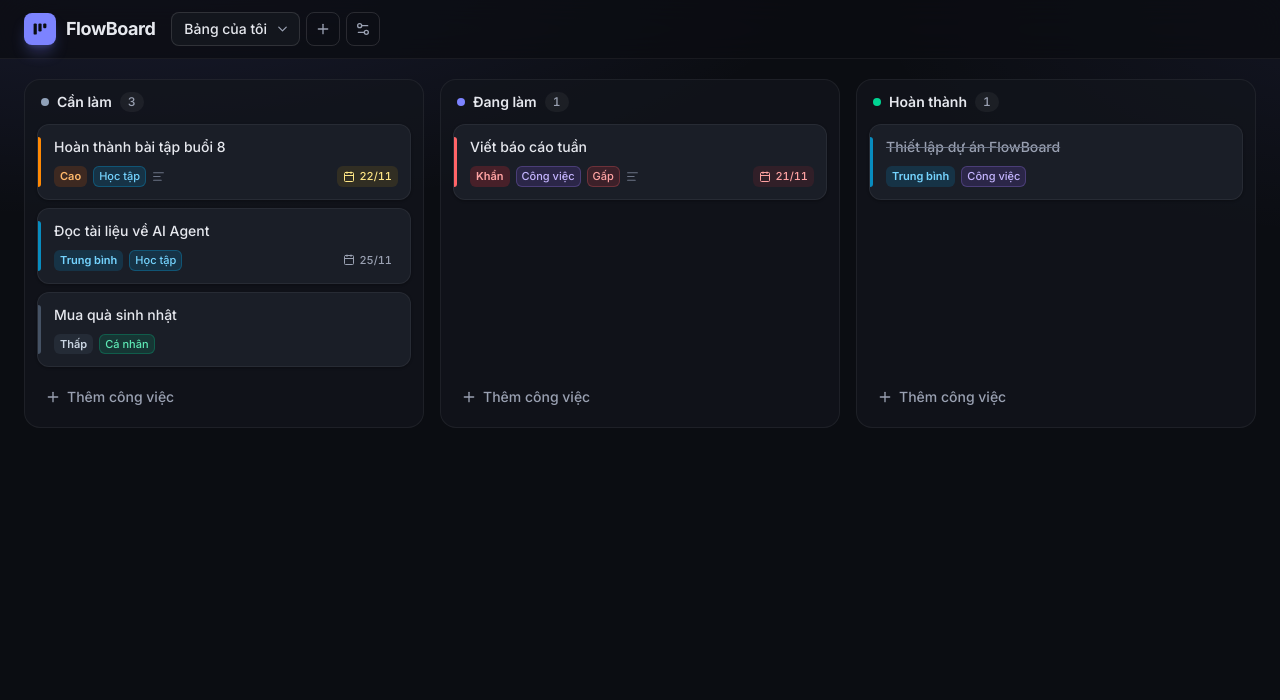
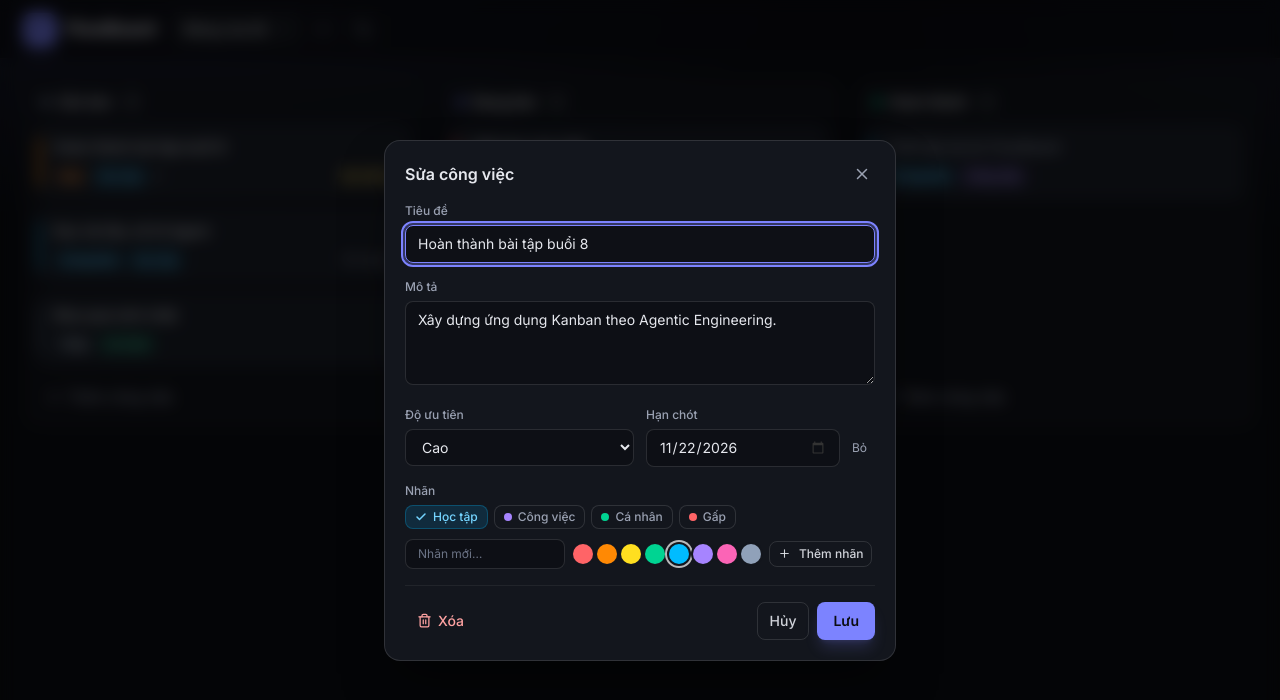
Before and after one commit to dorai4vn/flowboard-kanban, a React (Vite) app: page / in a window 1280 px wide. Both pictures are taken after a click on the element "Hoàn thành bài tập buổi 8". Shown: the top 700 px of the page. Built offline with nearby package versions, Linux system fonts and the light colour scheme.

Commit message:
feat(ui): task create/edit/delete dialog
Co-Authored-By: Claude Opus 5.5 <noreply@anthropic.com>
Claude-Session: https://claude.ai/code/session_013LqNKxETzaUDPUa9UAf191

```diff
--- a/src/App.tsx
+++ b/src/App.tsx
@@ -1,4 +1,6 @@
+import { useState } from 'react';
 import { toLocalDateKey } from './domain/dates';
+import { TaskDialog, type EditorState } from './components/TaskDialog';
 import { BoardView } from './components/BoardView';
 import { Header } from './components/Header';
 import { Toast } from './components/Toast';
@@ -9,13 +11,17 @@ export default function App({ today = toLocalDateKey(new Date()) }: { today?: st
   const filter = useBoardStore((s) => s.filter);
   const notice = useBoardStore((s) => s.notice);
   const dismissNotice = useBoardStore((s) => s.dismissNotice);
+  const [editor, setEditor] = useState<EditorState | null>(null);
 
   return (
     <div data-accent={board.accent} className="board-glow min-h-dvh">
       <Header board={board} />
       <main className="mx-auto max-w-[1400px] px-4 py-5 sm:px-6">
-        <BoardView board={board} filter={filter} today={today} onAdd={() => {}} onOpen={() => {}} />
+        <BoardView board={board} filter={filter} today={today} onAdd={(column) => setEditor({ mode: 'create', column })}
+          onOpen={(id) => setEditor({ mode: 'edit', id })}
+        />
       </main>
+      {editor && <TaskDialog key={editor.mode === 'edit' ? editor.id : editor.column} board={board} editor={editor} onClose={() => setEditor(null)} />}
       {notice && <Toast message={notice} onClose={dismissNotice} />}
     </div>
   );
--- a/src/components/TaskCard.tsx
+++ b/src/components/TaskCard.tsx
@@ -59,7 +59,15 @@ export function TaskCard(props: Props) {
   return (
     <article
       className="group relative cursor-pointer rounded-xl border border-line bg-card p-3 pl-4 shadow-sm shadow-black/20 transition hover:-translate-y-px hover:border-line-strong hover:bg-card-hover"
+      tabIndex={0}
+      aria-label={task.title}
       onClick={() => onOpen(task.id)}
+      onKeyDown={(e) => {
+        if (e.key === 'Enter') {
+          e.preventDefault();
+          onOpen(task.id);
+        }
+      }}
     >
       <TaskCardBody {...props} />
     </article>
--- /dev/null
+++ b/src/components/TaskDialog.tsx
@@ -0,0 +1,212 @@
+import { useState, type FormEvent } from 'react';
+import { Check, Plus, Trash2 } from 'lucide-react';
+import { COLUMN_TITLES, LABEL_COLOR_NAMES, LABEL_COLORS, PRIORITIES, PRIORITY_LABELS, type Board, type ColumnId, type LabelColor, type Priority } from '../domain/types';
+import { useBoardStore } from '../store/useBoardStore';
+import { ConfirmDialog } from './ConfirmDialog';
+import { Modal } from './Modal';
+import { LABEL_CLASSES, LABEL_DOT, buttonGhost, buttonPrimary, inputClass } from './styles';
+
+export type EditorState = { mode: 'create'; column: ColumnId } | { mode: 'edit'; id: string };
+
+const fieldLabel = 'mb-1.5 block text-xs font-medium text-muted';
+
+export function TaskDialog({ board, editor, onClose }: { board: Board; editor: EditorState; onClose: () => void }) {
+  const { createTask, updateTask, deleteTask, addLabel } = useBoardStore((s) => s);
+  const existing = editor.mode === 'edit' ? board.tasks[editor.id] : undefined;
+
+  const [title, setTitle] = useState(existing?.title ?? '');
+  const [description, setDescription] = useState(existing?.description ?? '');
+  const [priority, setPriority] = useState<Priority>(existing?.priority ?? 'medium');
+  const [dueDate, setDueDate] = useState(existing?.dueDate ?? '');
+  const [labelIds, setLabelIds] = useState<string[]>(existing?.labelIds ?? []);
+  const [error, setError] = useState<string | null>(null);
+  const [newLabel, setNewLabel] = useState('');
+  const [newLabelColor, setNewLabelColor] = useState<LabelColor>('blue');
+  const [labelError, setLabelError] = useState<string | null>(null);
+  const [confirming, setConfirming] = useState(false);
+
+  if (editor.mode === 'edit' && !existing) return null;
+
+  const submit = (e: FormEvent) => {
+    e.preventDefault();
+    const input = { title, description, priority, dueDate: dueDate || null, labelIds };
+    const err = editor.mode === 'create' ? createTask(input, editor.column) : updateTask(editor.id, input);
+    if (err) setError(err);
+    else onClose();
+  };
+
+  const toggleLabel = (id: string) => setLabelIds((ids) => (ids.includes(id) ? ids.filter((x) => x !== id) : [...ids, id]));
+
+  const createLabel = () => {
+    const r = addLabel(newLabel, newLabelColor);
+    if (!r.ok) return setLabelError(r.error);
+    setLabelIds((ids) => [...ids, r.value.id]);
+    setNewLabel('');
+    setLabelError(null);
+  };
+
+  const heading = editor.mode === 'create' ? 'Công việc mới' : 'Sửa công việc';
+
+  return (
+    <Modal title={heading} onClose={onClose}>
+      {editor.mode === 'create' && <p className="-mt-2 mb-4 text-xs text-muted">Thêm vào cột “{COLUMN_TITLES[editor.column]}”</p>}
+      <form onSubmit={submit} noValidate className="space-y-4">
+        <div>
+          <label htmlFor="task-title" className={fieldLabel}>
+            Tiêu đề
+          </label>
+          <input
+            id="task-title"
+            className={inputClass}
+            value={title}
+            maxLength={200}
+            placeholder="Cần làm gì?"
+            onChange={(e) => setTitle(e.target.value)}
+            aria-invalid={error ? true : undefined}
+            aria-describedby={error ? 'task-error' : undefined}
+            data-autofocus
+          />
+          {error && (
+            <p id="task-error" role="alert" className="mt-1.5 text-xs text-red-300">
+              {error}
+            </p>
+          )}
+        </div>
+
+        <div>
+          <label htmlFor="task-description" className={fieldLabel}>
+            Mô tả
+          </label>
+          <textarea
+            id="task-description"
+            className={`${inputClass} min-h-[84px] resize-y`}
+            value={description}
+            maxLength={2000}
+            placeholder="Ghi chú thêm (không bắt buộc)"
+            onChange={(e) => setDescription(e.target.value)}
+          />
+        </div>
+
+        <div className="grid grid-cols-2 gap-3">
+          <div>
+            <label htmlFor="task-priority" className={fieldLabel}>
+              Độ ưu tiên
+            </label>
+            <select id="task-priority" className={inputClass} value={priority} onChange={(e) => setPriority(e.target.value as Priority)}>
+              {PRIORITIES.map((p) => (
+                <option key={p} value={p}>
+                  {PRIORITY_LABELS[p]}
+                </option>
+              ))}
+            </select>
+          </div>
+          <div>
+            <label htmlFor="task-due" className={fieldLabel}>
+              Hạn chót
+            </label>
+            <div className="flex gap-1">
+              <input id="task-due" type="date" className={inputClass} value={dueDate} onChange={(e) => setDueDate(e.target.value)} />
+              {dueDate && (
+                <button type="button" onClick={() => setDueDate('')} className="rounded-lg px-2 text-xs text-muted hover:bg-white/5 hover:text-fg" aria-label="Bỏ hạn chót">
+                  Bỏ
+                </button>
+              )}
+            </div>
+          </div>
+        </div>
+
+        <fieldset>
+          <legend className={fieldLabel}>Nhãn</legend>
+          <div className="flex flex-wrap gap-1.5">
+            {board.labels.map((l) => {
+              const on = labelIds.includes(l.id);
+              return (
+                <label
+                  key={l.id}
+                  className={`inline-flex cursor-pointer items-center gap-1.5 rounded-lg px-2.5 py-1 text-xs font-medium ring-1 ring-inset transition has-[:focus-visible]:outline-2 has-[:focus-visible]:outline-accent ${on ? LABEL_CLASSES[l.color] : 'text-muted ring-line-strong hover:text-fg'}`}
+                >
+                  <input type="checkbox" className="sr-only" checked={on} onChange={() => toggleLabel(l.id)} />
+                  {on ? <Check size={12} strokeWidth={3} /> : <span className={`h-2 w-2 rounded-full ${LABEL_DOT[l.color]}`} aria-hidden="true" />}
+                  {l.name}
+                </label>
+              );
+            })}
+          </div>
+          <div className="mt-2.5 flex flex-wrap items-center gap-2">
+            <label htmlFor="new-label" className="sr-only">
+              Tên nhãn mới
+            </label>
+            <input
+              id="new-label"
+              className={`${inputClass} !w-40 !py-1.5 text-xs`}
+              value={newLabel}
+              maxLength={30}
+              placeholder="Nhãn mới…"
+              onChange={(e) => setNewLabel(e.target.value)}
+              onKeyDown={(e) => {
+                if (e.key === 'Enter') {
+                  e.preventDefault();
+                  createLabel();
+                }
+              }}
+            />
+            <div role="radiogroup" aria-label="Màu nhãn mới" className="flex gap-1">
+              {LABEL_COLORS.map((c) => (
+                <button
+                  key={c}
+                  type="button"
+                  role="radio"
+                  aria-checked={newLabelColor === c}
+                  aria-label={`Màu ${LABEL_COLOR_NAMES[c]}`}
+                  onClick={() => setNewLabelColor(c)}
+                  className={`h-5 w-5 rounded-full ring-2 ring-offset-2 ring-offset-surface transition ${LABEL_DOT[c]} ${newLabelColor === c ? 'ring-white/70' : 'ring-transparent'}`}
+                />
+              ))}
+            </div>
+            <button type="button" onClick={createLabel} className={`${buttonGhost} !px-2 !py-1 text-xs`}>
+              <Plus size={13} /> Thêm nhãn
+            </button>
+          </div>
+          {labelError && (
+            <p role="alert" className="mt-1.5 text-xs text-red-300">
+              {labelError}
+            </p>
+          )}
+        </fieldset>
+
+        <div className="flex items-center gap-2 border-t border-line pt-4">
+          {editor.mode === 'edit' && (
+            <button
+              type="button"
+              onClick={() => setConfirming(true)}
+              aria-label="Xóa công việc"
+              className="inline-flex items-center gap-1.5 rounded-lg px-3 py-2 text-sm font-medium text-red-300 transition hover:bg-red-500/10"
+            >
+              <Trash2 size={15} /> Xóa
+            </button>
+          )}
+          <div className="ml-auto flex gap-2">
+            <button type="button" className={buttonGhost} onClick={onClose}>
+              Hủy
+            </button>
+            <button type="submit" className={buttonPrimary}>
+              Lưu
+            </button>
+          </div>
+        </div>
+      </form>
+
+      {confirming && editor.mode === 'edit' && (
+        <ConfirmDialog
+          title="Xóa công việc này?"
+          message={`“${existing!.title}” sẽ bị xóa vĩnh viễn.`}
+          onCancel={() => setConfirming(false)}
+          onConfirm={() => {
+            deleteTask(editor.id);
+            onClose();
+          }}
+        />
+      )}
+    </Modal>
+  );
+}
```
Also changed, not shown: 1 other file (tests, documents, lock files or other folders).
